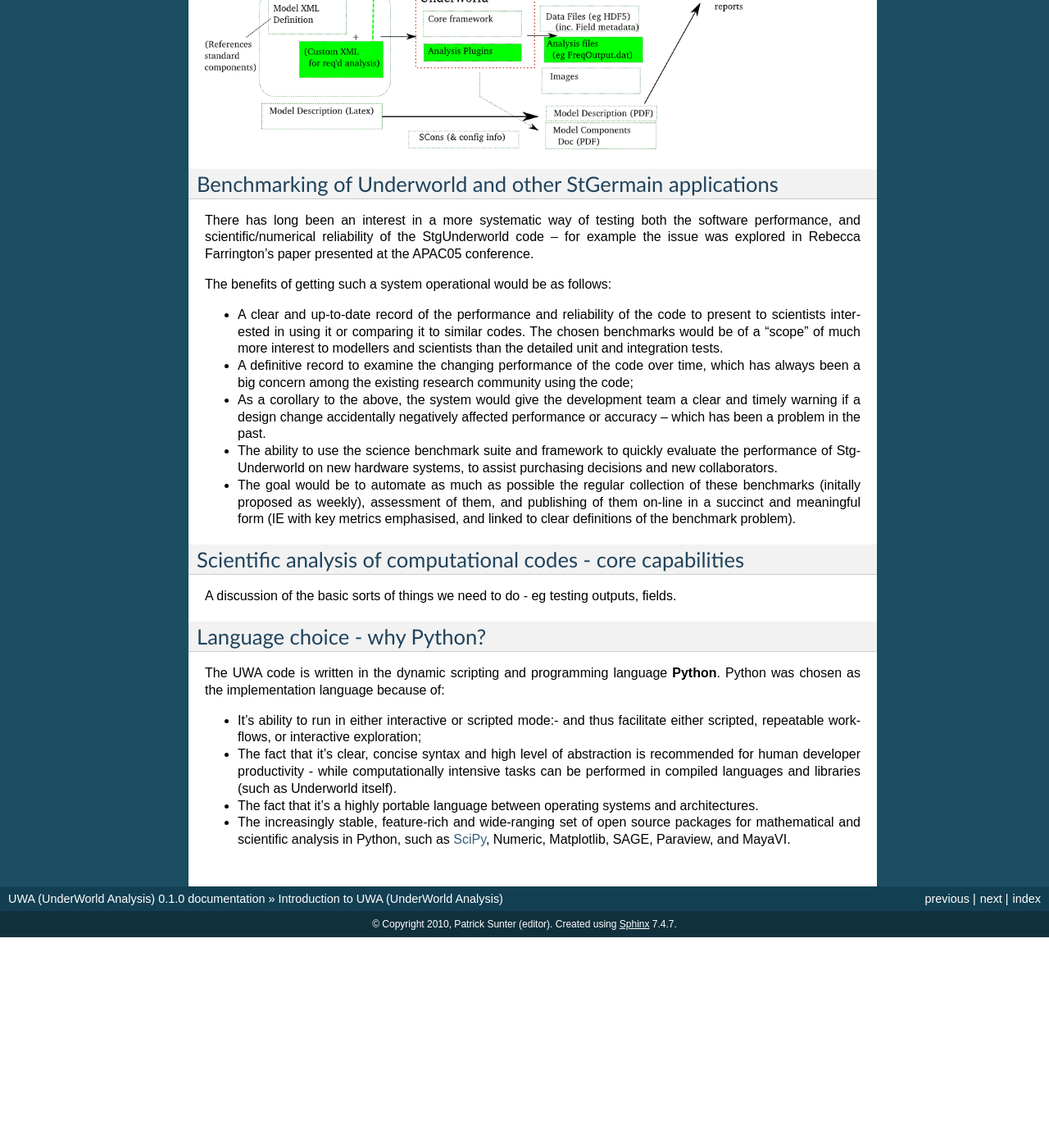
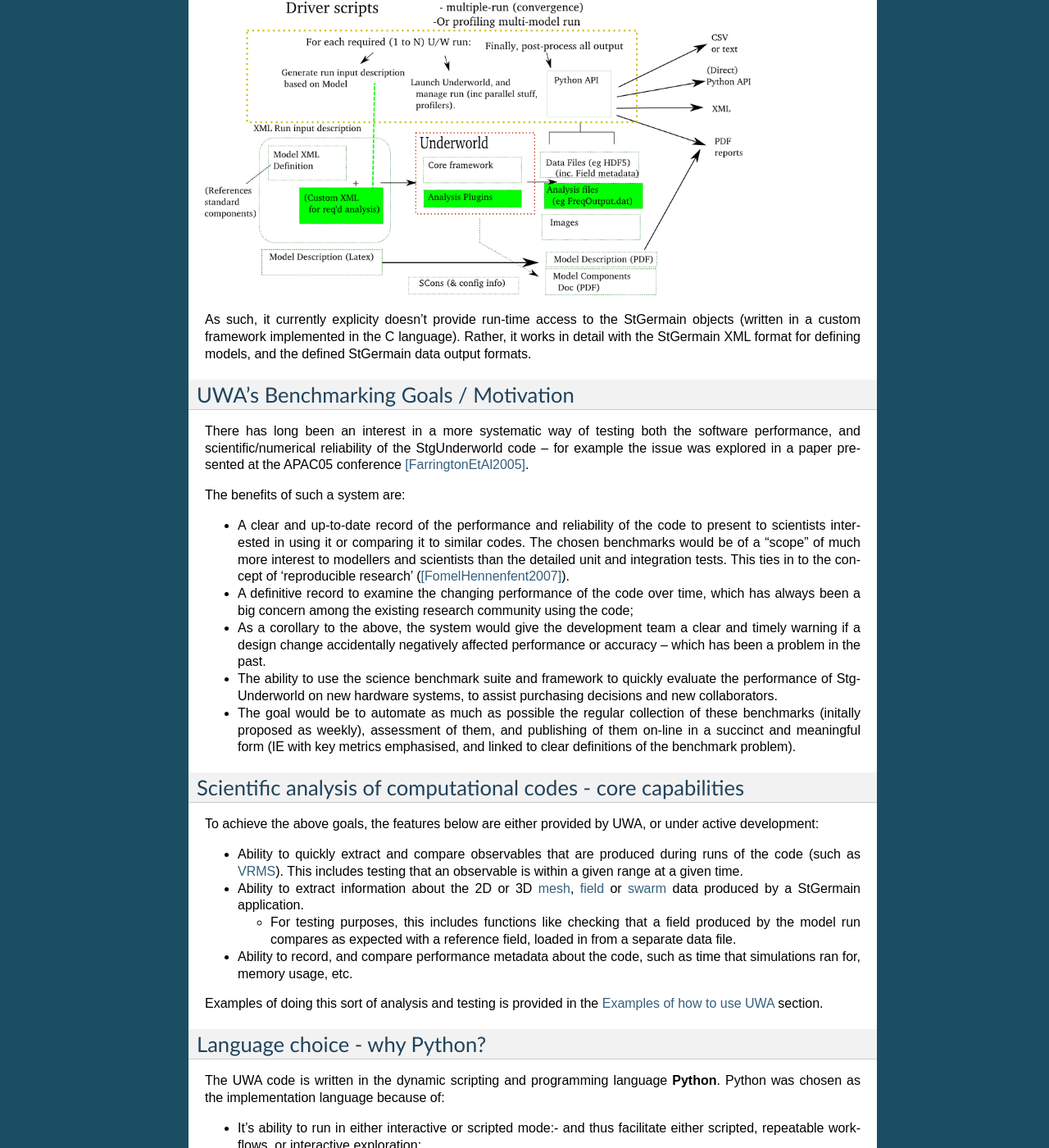
Before and after one commit to PatSunter/credo, a Sphinx documentation site: the page built from doc/uwa-intro.rst, in a window 1280 px wide and 1400 px high, scrolled down 998 px. Shown: the whole window at 82% size. Built offline with Sphinx 7.4.7, drawn with Linux system fonts in a browser that asks for light colours; before the commit the page ends 2141 px from its top, so only the background shows below that; some of the changed text lies outside the part shown.

Commit message:
Significant improvment of the intro section, believe it's finished for V1 now.

```diff
--- a/doc/uwa-intro.rst
+++ b/doc/uwa-intro.rst
@@ -8,7 +8,7 @@ Introduction to UWA (UnderWorld Analysis)
 
 **UWA** (UnderWorld Analysis) is a Python toolkit for system testing,
 benchmarking and analysis of Modelling tools based on the StGermain
-framework, such as *Underworld*.
+framework, such as `Underworld <http://www.underworldproject.org>`_.
 
 It is distributed with the *stgUnderworld* open source framework, but in future
 it's planned that it will be able to be obtained, installed and run
@@ -35,37 +35,45 @@ a continuous integration system).
 To meet these goals, we chose the *Python* scripting and programming language,
 explained more in the :ref:`uwa-why_python` section below.
 
-.. Would be good to footnote some stuff in the paragraph above.
-
-
 How UWA fits into the workflow of using the Underworld modelling code
 =====================================================================
 
+UWA still runs StGermain codes such as Underworld "under the hood", but it's
+role is to:
+
+* Construct XML data files based on the analysis/testing the user asks for in a
+  UWA script;
+* Launch the necessary StGermain jobs required to perform the analysis;
+* ..and finally provide access to the results created by the model at a
+  high-level, facilitate post-processing of these results, and perform any
+  post-run analysis required by tests/benchmarks.
+
+This is summarised in the diagram below.
 
 .. image:: _static/UWAnalysis-detail.*
    :scale: 70 %
 
+As such, it currently explicity doesn't provide run-time access to the
+StGermain objects (written in a custom framework implemented in the C language).
+Rather, it works in detail with the StGermain XML format for defining models,
+and the defined StGermain data output formats.
 
-Benchmarking of Underworld and other StGermain applications
-===========================================================
-
-..  (Harvest from the specification, and Bec's paper). And also some
-  examples of the Wiki pages.
+UWA's Benchmarking Goals / Motivation
+=====================================
 
 There has long been an interest in a more systematic way of testing both
 the software performance, and scientific/numerical reliability of the
-StgUnderworld code – for example the issue was explored in Rebecca
-Farrington's paper presented at the APAC05 conference.
+StgUnderworld code – for example the issue was explored in a
+paper presented at the APAC05 conference [FarringtonEtAl2005]_.
 
-.. TODO Ref above
-
-The benefits of getting such a system operational would be as follows:
+The benefits of such a system are:
 
 * A clear and up-to-date record of the performance and reliability of the
   code to present to scientists interested in using it or comparing it
   to similar codes. The chosen benchmarks would be of a “scope” of much
   more interest to modellers and scientists than the detailed unit
-  and integration tests.
+  and integration tests. This ties in to the concept of 'reproducible research'
+  ([FomelHennenfent2007]_).
 * A definitive record to examine the changing performance of the code over
   time, which has always been a big concern among the existing research
   community using the code;
@@ -85,8 +93,24 @@ The benefits of getting such a system operational would be as follows:
 Scientific analysis of computational codes - core capabilities
 ==============================================================
 
-A discussion of the basic sorts of things we need to do - eg testing outputs,
-fields.
+To achieve the above goals, the features below are either provided by UWA, or
+under active development:
+
+* Ability to quickly extract and compare observables that are produced during
+  runs of the code (such as :term:`VRMS`). This includes testing that an
+  observable is within a given range at a given time.
+* Ability to extract information about the 2D or 3D :term:`mesh`, :term:`field`
+  or :term:`swarm` data produced by a StGermain application.
+
+  * For testing purposes, this includes functions like checking that a field
+    produced by the model run compares as expected with a reference field,
+    loaded in from a separate data file.
+
+* Ability to record, and compare performance metadata about the code, such as
+  time that simulations ran for, memory usage, etc.
+
+Examples of doing this sort of analysis and testing is provided in the
+:ref:`uwa-examples` section.
 
 .. _uwa-why_python:
 
@@ -109,5 +133,21 @@ The UWA code is written in the dynamic scripting and programming language
   `SciPy <http://www.scipy.org/>`_, Numeric, Matplotlib, SAGE, Paraview,
   and MayaVI.
 
-.. Something about not preventing users from using 3rd-part tools, libs
-  afterwards - in this case, UWA helps access data in needed format.
+.. seealso:: :ref:`uwa-pythonlinks`
+
+The fact that UWA is written in Python doesn't prevent you from using a
+favourite tool or language for your final analysis work - in this case, UWA is
+being written to allow you to extract the needed observables from a set of model
+results in common formats such as CSV or XML files.
+
+**References**
+
+.. [FarringtonEtAl2005] Farrington, R, Moresi, L, Quenette, S, Turnbull, R, &
+   Sunter, P, 2005, 'Geodynamic benchmarking tests in HPC', Presented at the
+   2005 APAC Conference, Gold Coast, Australia.
+
+.. [FomelHennenfent2007] S. Fomel and G. Hennenfent, 2007,
+   'Reproducible computational experiments using SCons,' in
+   *Proc. IEEE Int. Conf. on Acoustics, Speech and Signal Processing,
+   vol. 4, Apr. 2007, pp. 1257–1260*. [Online].
+   Available: http://slim.eos.ubc.ca/Publications/Public/Conferences/ICASSP/2007/fomel07icassp.pdf
```
